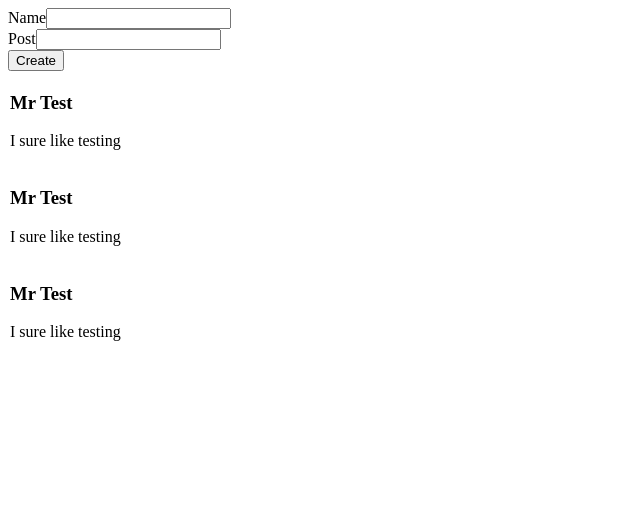
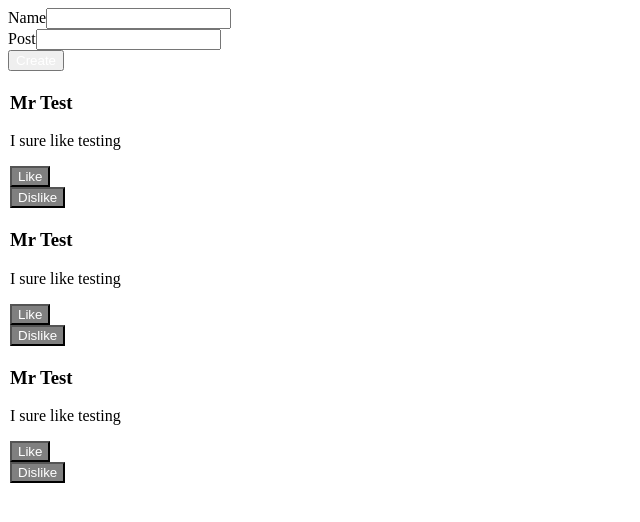
Before and after one commit to WallochMatt/socialFeed, a React (Create React App) app: page / in a window 1280 px wide. Shown: the top 522 px of the page, without its empty margins (0-640 px from the left). Built offline with nearby package versions, Linux system fonts and the light colour scheme.

Commit message:
feat: Created functional like and dislike buttons for posts + Created LikeButton  files jsx and css + Created Dislike button files jsx and css

```diff
--- /dev/null
+++ b/src/Components/DislikeButton/DislikeButton.css
@@ -0,0 +1,17 @@
+button {
+    text-align: center;
+    text-decoration: none;
+    display: inline-block;
+    color: white;
+}
+
+
+
+
+.dislike{
+    background-color: red;
+}
+
+.inactive{
+    background-color: gray;
+}
--- /dev/null
+++ b/src/Components/DislikeButton/DislikeButton.jsx
@@ -0,0 +1,24 @@
+import React, { useState } from 'react';
+import "./DislikeButton.css"
+
+const DislikeButton = (props) => {
+
+
+
+    function handleClick(){
+        if(props.activity === 'inactive'){
+            props.thumbsDown('dislike');
+            props.thumbsUp('inactive');
+        }else{
+            props.thumbsDown('inactive')
+        }
+    }
+        return (
+            <div>
+                <button className={props.activity} onClick={handleClick}>Dislike</button>
+            </div>
+        )
+
+}
+
+export default DislikeButton;
--- /dev/null
+++ b/src/Components/LikeButton/LikeButton.css
@@ -0,0 +1,17 @@
+button {
+    text-align: center;
+    text-decoration: none;
+    display: inline-block;
+    color: white;
+}
+
+
+
+
+.like{
+    background-color: green;
+}
+
+.inactive{
+    background-color: gray;
+}
--- /dev/null
+++ b/src/Components/LikeButton/LikeButton.jsx
@@ -0,0 +1,26 @@
+import React, { useState } from 'react';
+import './LikeButton.css'
+
+const LikeButton = (props) => {
+
+
+
+    function handleClick(){
+        if(props.activity === 'inactive'){
+            props.thumbsUp('like');
+            props.thumbsDown('inactive');
+
+        }
+        else{
+            props.thumbsUp('inactive')
+        }
+    }
+        return (
+            <div>
+                <button className={props.activity} onClick={handleClick}>Like</button>
+            </div>
+        )
+
+}
+
+export default LikeButton;
--- a/src/Components/PostSingle/Post.jsx
+++ b/src/Components/PostSingle/Post.jsx
@@ -1,7 +1,10 @@
 import { useState } from "react"
-
+import LikeButton from '../../Components/LikeButton/LikeButton'
+import DislikeButton from '../../Components/DislikeButton/DislikeButton'
 
 const Post = (props) => {
+    const [like, setLike] = useState('inactive');
+    const [dislike, setDislike] = useState('inactive');
 
 
 
@@ -9,7 +12,10 @@ const Post = (props) => {
         <div>
             <h3>{props.individual}</h3>
             <p>{props.post}</p>
+            <LikeButton  className='button' activity={like}  thumbsUp={setLike} thumbsDown={setDislike}/>
+            <DislikeButton activity={dislike} thumbsDown={setDislike} thumbsUp={setLike} />
         </div>
+
     )
 }
 
```
Also changed, not shown: src/Components/NavBar/NavBar.jsx (deleted), src/Components/PostSingle/Post.css (added).
